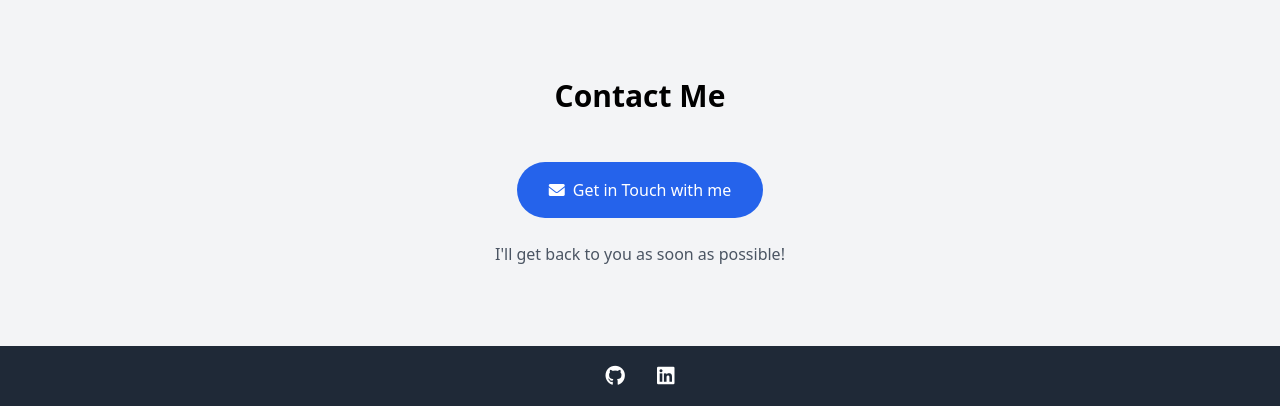
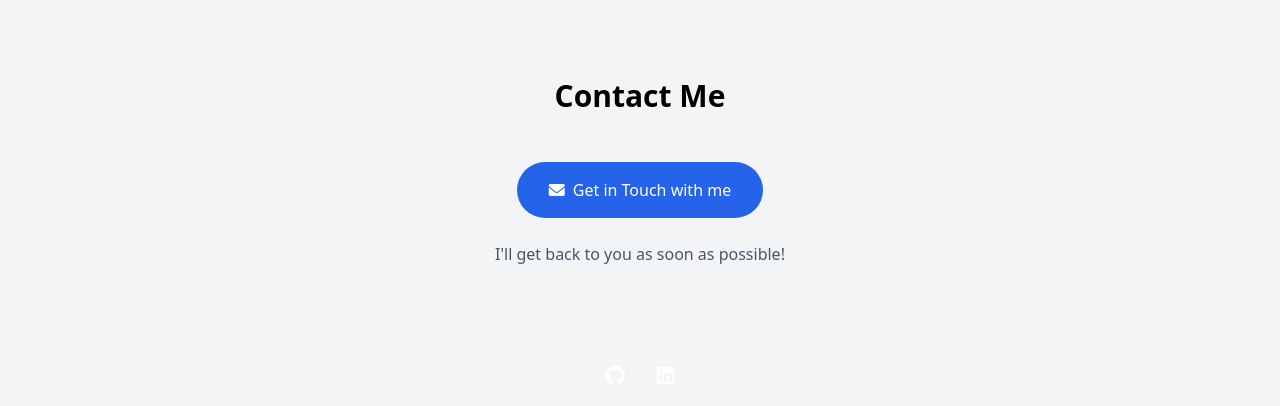
Before and after one commit to Sagar11cc/Personal-site, a plain HTML site: page index.html in a window 1280 px wide. Shown: the part 2262-2668 px from the top of the page. Drawn offline with nearby package versions, Linux system fonts and the light colour scheme.

Commit message:
Update index.html

```diff
--- a/index.html
+++ b/index.html
@@ -257,7 +257,7 @@
     </section>
 
     <!-- Footer -->
-    <footer class="bg-gray-800 text-white py-4">
+    <footer class="bg-black-800 text-white py-4">
         <div class="container mx-auto px-4 text-center">
             <div class="flex justify-center space-x-8">
                 <a href="https://github.com/Sagar11cc" target="_blank" class="hover:text-gray-400 transition-colors">
```
